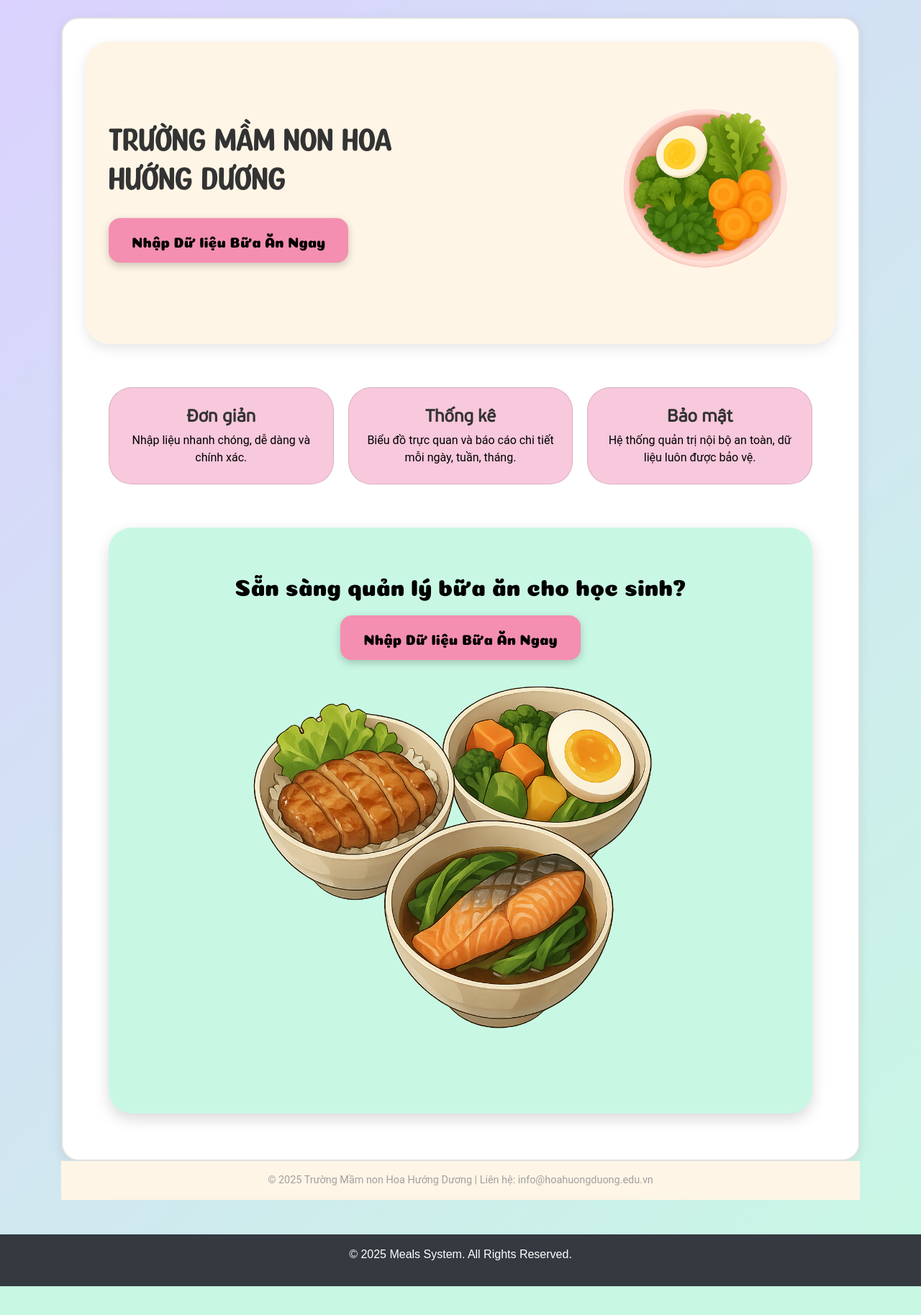
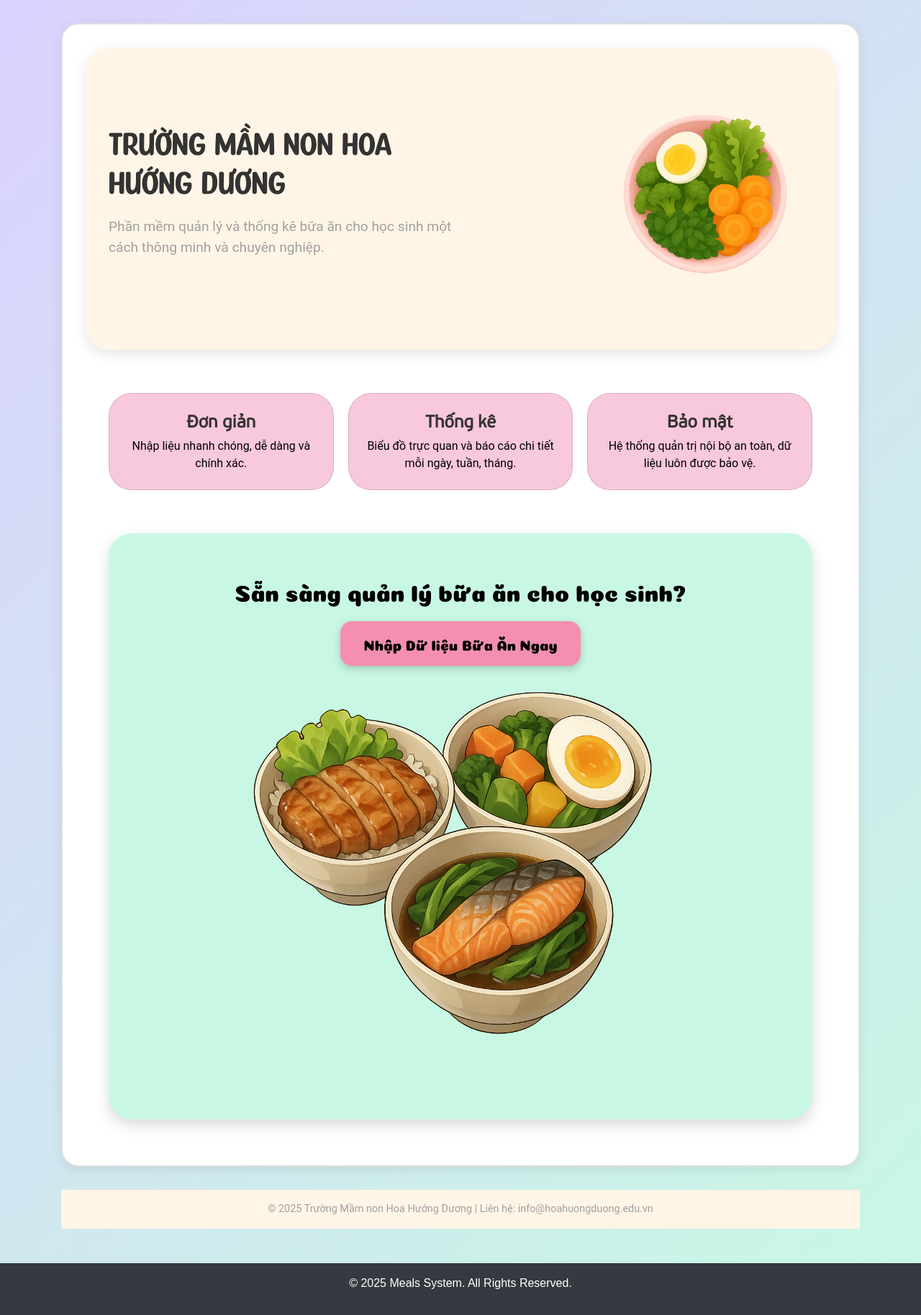
Before and after one commit to anhquannewbie/MEALSPJ, a Django app: page / in a window 1280 px wide. Shown: the part 56-1883 px from the top of the page at 72% size. Before the commit the page ends 1843 px from the top, so only its background shows below. Run offline with Django 4.2, Linux system fonts and the light colour scheme; the visitor is signed in with stand-in values (Sample User, id 1); some libraries are stand-ins or nearby versions.

Commit message:
Update index.html

```diff
--- a/templates/index.html
+++ b/templates/index.html
@@ -4,8 +4,6 @@
 {% block title %}Trang Chủ | Trường Mầm Non Hoa Hướng Dương{% endblock %}
 
 {% block content %}
-  <meta name="viewport" content="width=device-width, initial-scale=1">
-
   <style>
     /* 1. KHAI BÁO FONT-FACE */
     @font-face {
@@ -44,20 +42,19 @@
 
     /* OUTER BOX */
     .outer-box {
-      width: 100%;
-      max-width: 1200px;
-      margin: 0 auto;
-      padding: 32px;
       background: #FFFFFF;
       border: 2px solid #E0E0E0;
       border-radius: 1.5rem;
+      padding: 32px;
+      margin: 32px auto;
+      max-width: 1200px;
       box-shadow: 0 4px 16px rgba(0,0,0,0.08);
     }
 
     /* HERO SECTION */
     .hero {
       display: flex;
-      justify-content: flex-start;  /* Điều chỉnh vị trí */
+      justify-content: space-between;
       align-items: center;
       padding: 60px 32px;
       background: #FFF5E6;
@@ -65,45 +62,29 @@
       overflow: hidden;
       box-shadow: 0 6px 18px rgba(0,0,0,0.1);
     }
-
     .hero-text { flex: 1; padding-right: 24px; }
     .hero-text h1 {
       margin: 0;
       font-size: 2.8em;
+      /* dùng DFVN Lucky Skirt */
       font-family: 'LuckySkirt', cursive;
       color: #333;
       font-weight: normal;
     }
-    .hero-image {
-      flex: 1;
-      text-align: right;
+    .hero-text p {
+      margin-top: 16px;
+      font-family: 'Roboto', sans-serif;
+      font-size: 1.2em;
+      color: #A0A0A0;
+      max-width: 500px;
+      line-height: 1.5;
     }
-
+    .hero-image { flex: 1; text-align: right; }
     .hero-image img {
       max-width: 300px;
       width: 100%;
       height: auto;
     }
-
-    .cta-btn {
-      margin-top: 24px;
-      display: inline-block;
-      background: #F48FB1;
-      color: #000;
-      font-size: 1.25rem;
-      font-family: 'CerealExtraBold', sans-serif;
-      font-weight: normal;
-      padding: 16px 32px;
-      border-radius: 1rem;
-      text-decoration: none;
-      box-shadow: 0 4px 12px rgba(0,0,0,0.2);
-      transition: background 0.3s;
-    }
-
-    .cta-btn:hover {
-      background: #D8438B;
-    }
-
 
     /* FEATURE CARDS */
     .cards {
@@ -129,12 +110,14 @@
     .card h3 {
       margin-bottom: 8px;
       font-size: 1.5em;
+      /* dùng Airbnb Cereal Medium & in đậm */
       font-family: 'CerealMedium', sans-serif;
       font-weight: 700;
       color: #333;
     }
     .card p {
       margin: 0;
+      /* chuyển mô tả thành màu đen */
       color: #000;
       font-family: 'Roboto', sans-serif;
       line-height: 1.5;
@@ -159,6 +142,7 @@
     .banner h2 {
       margin: 0;
       font-size: 2em;
+      /* dùng Airbnb Cereal ExtraBold & màu đen */
       font-family: 'CerealExtraBold', sans-serif;
       color: #000;
     }
@@ -166,8 +150,10 @@
       margin-top: 24px;
       display: inline-block;
       background: #F48FB1;
+      /* chữ button màu đen */
       color: #000;
       font-size: 1.25rem;
+      /* dùng Airbnb Cereal ExtraBold */
       font-family: 'CerealExtraBold', sans-serif;
       font-weight: normal;
       padding: 16px 32px;
@@ -228,7 +214,7 @@
     <div class="hero">
       <div class="hero-text">
         <h1>Trường Mầm non Hoa Hướng Dương</h1>
-        <a href="{% url 'meals:meal_bulk_create' %}" class="cta-btn">Nhập Dữ liệu Bữa Ăn Ngay</a>
+        <p>Phần mềm quản lý và thống kê bữa ăn cho học sinh một cách thông minh và chuyên nghiệp.</p>
       </div>
       <div class="hero-image">
         <img src="{% static 'images/vegetablebowping.png' %}" alt="Bữa ăn minh họa">
```
